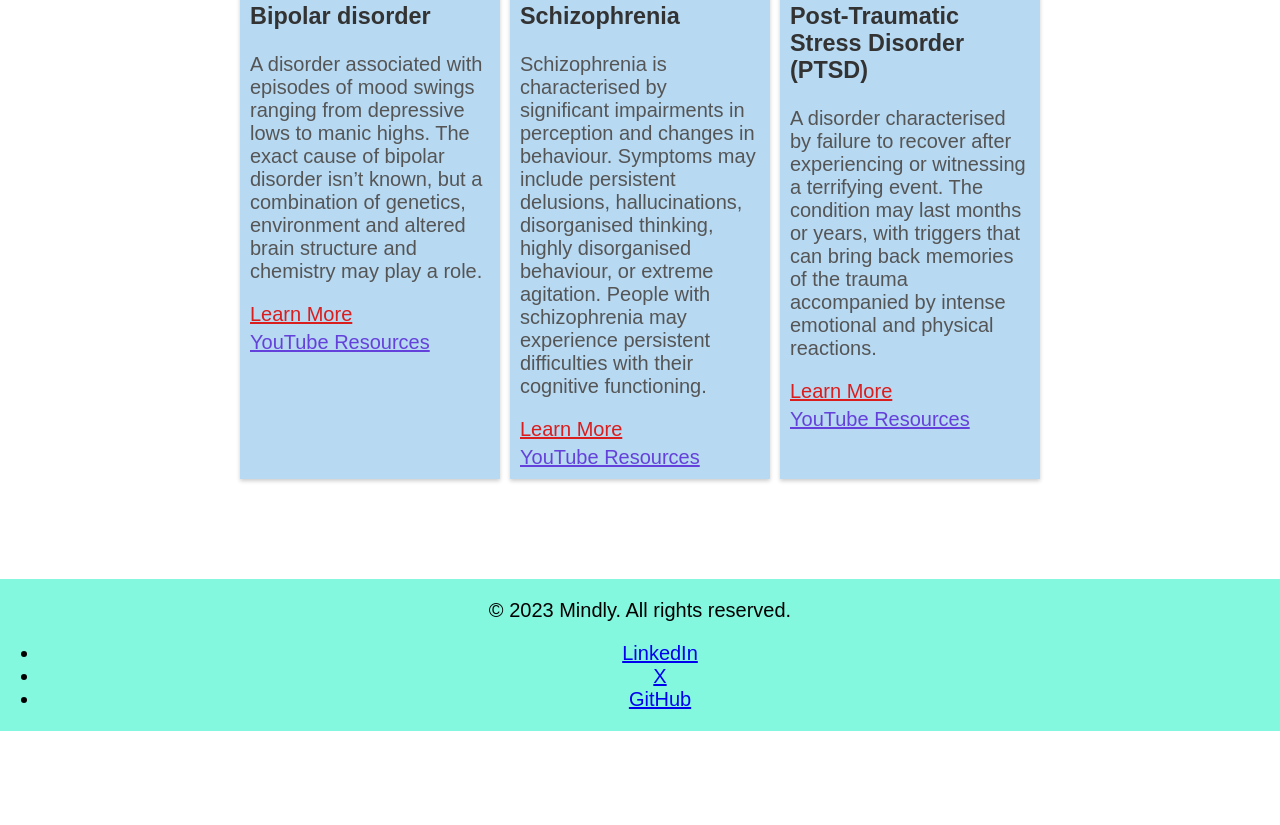
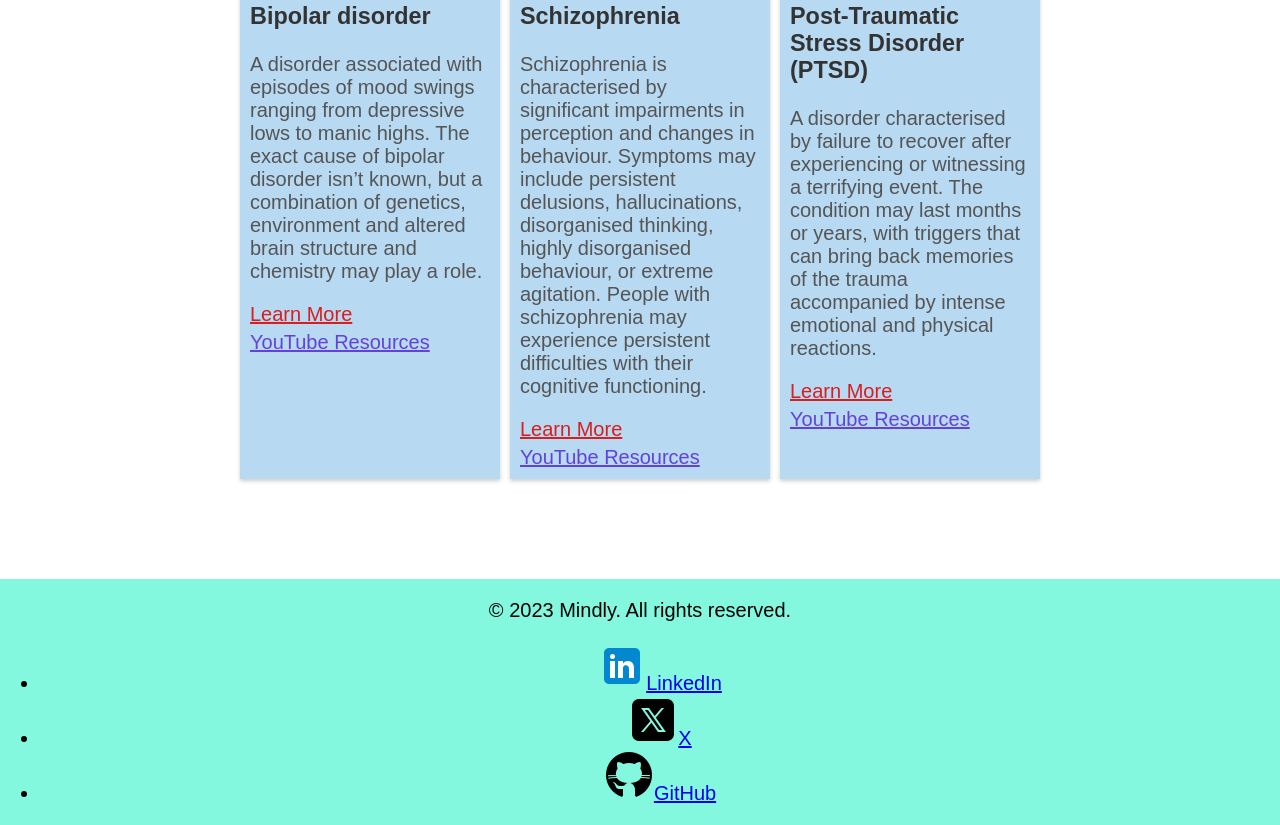
Before and after one commit to Shane-dev-create/Mindly-Portfolio-Project, a plain HTML site: page index.html in a window 1280 px wide. Shown: the part 948-1773 px from the top of the page. Before the commit the page ends 1679 px from the top, so only its background shows below. Drawn offline with Linux system fonts and the light colour scheme.

Commit message:
Added more icons

```diff
--- a/index.html
+++ b/index.html
@@ -112,9 +112,9 @@ At Mindly, we understand the importance of mental well-being and its impact on e
   <footer>
     <p>&copy; 2023 Mindly. All rights reserved.</p>
     <ul class="social-media-links">
-    <li><a href="https://www.linkedin.com/in/gilbert-s-710786151/" target="_blank" rel="noopener noreferrer">LinkedIn</a></li>
-    <li><a href="https://twitter.com/shanespeare01/" target="_blank" rel="noopener noreferrer">X</a></li>
-    <li><a href="https://github.com/shane-dev-create" target="_blank" rel="noopener noreferrer">GitHub</a></li>
+    <li><img src="icons/linkedin.png"><a href="https://www.linkedin.com/in/gilbert-s-710786151/" target="_blank" rel="noopener noreferrer">LinkedIn</a></li>
+    <li><img src="icons/x.png"><a href="https://twitter.com/shanespeare01/" target="_blank" rel="noopener noreferrer">X</a></li>
+    <li><img src="icons/github.png"><a href="https://github.com/shane-dev-create" target="_blank" rel="noopener noreferrer">GitHub</a></li>
   </ul>
   </footer>
 </body>
```
Also changed, not shown: icons/github.png (added), icons/linkedin.png (added).
